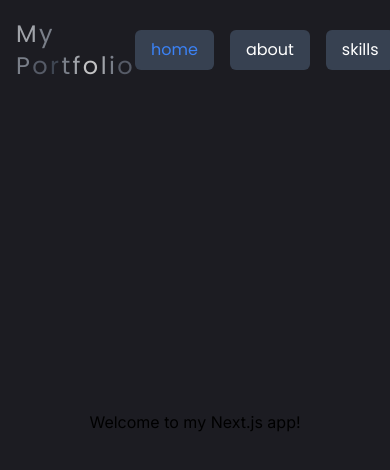
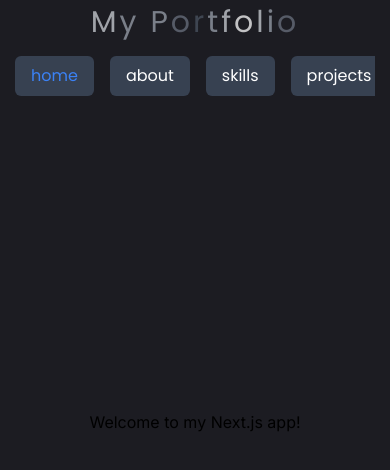
Before and after one commit to sslsoo/portfolio, a Next.js app: page / in a window 390 px wide. Shown: the top 470 px of the page. Built offline with nearby package versions, Linux system fonts and the light colour scheme.

Commit message:
헤더 수정

```diff
--- a/src/components/Header.tsx
+++ b/src/components/Header.tsx
@@ -20,8 +20,8 @@ const Header: React.FC = () => {
 
   return (
     <header className={`${styles.header} `}>
-      <div className="container mx-auto p-4 flex justify-between items-center">
-      <div className={`text-white font-bold text-2xl animate-pulse tracking-widest ${poppins.className}`}>
+      <div className="container mx-auto p-4 flex flex-col sm:flex-row justify-between items-center">
+      <div className={`text-white font-bold text-3xl animate-pulse tracking-widest mb-4 sm:mb-0 ${poppins.className}`}>
           <span className="text-gray-300">M</span>
           <span className="text-gray-400">y</span>
           <span className="text-transparent"> </span> {/* Space */}
@@ -35,7 +35,7 @@ const Header: React.FC = () => {
           <span className="text-gray-400">i</span>
           <span className="text-gray-500">o</span>
         </div>
-        <div className={`flex space-x-4 ${poppins.className}`}>
+        <div className={`flex ${styles.menu} overflow-x-auto space-x-4 ${poppins.className} sm:justify-center scrollbar-hide`}>
           <Link href="/" className={linkClassName('/')}>
               home
           </Link>
--- a/src/style/Header.module.css
+++ b/src/style/Header.module.css
@@ -15,3 +15,16 @@
     font-weight: bold;
     color: #333;
   }
+
+  @media (max-width: 640px) {
+
+    .menu {
+      width: 360px;
+      -ms-overflow-style: none; /* Internet Explorer 10+ */
+      scrollbar-width: none; /* Firefox */
+    }
+
+    .menu::-webkit-scrollbar {
+      display: none;
+    }
+  }
```
